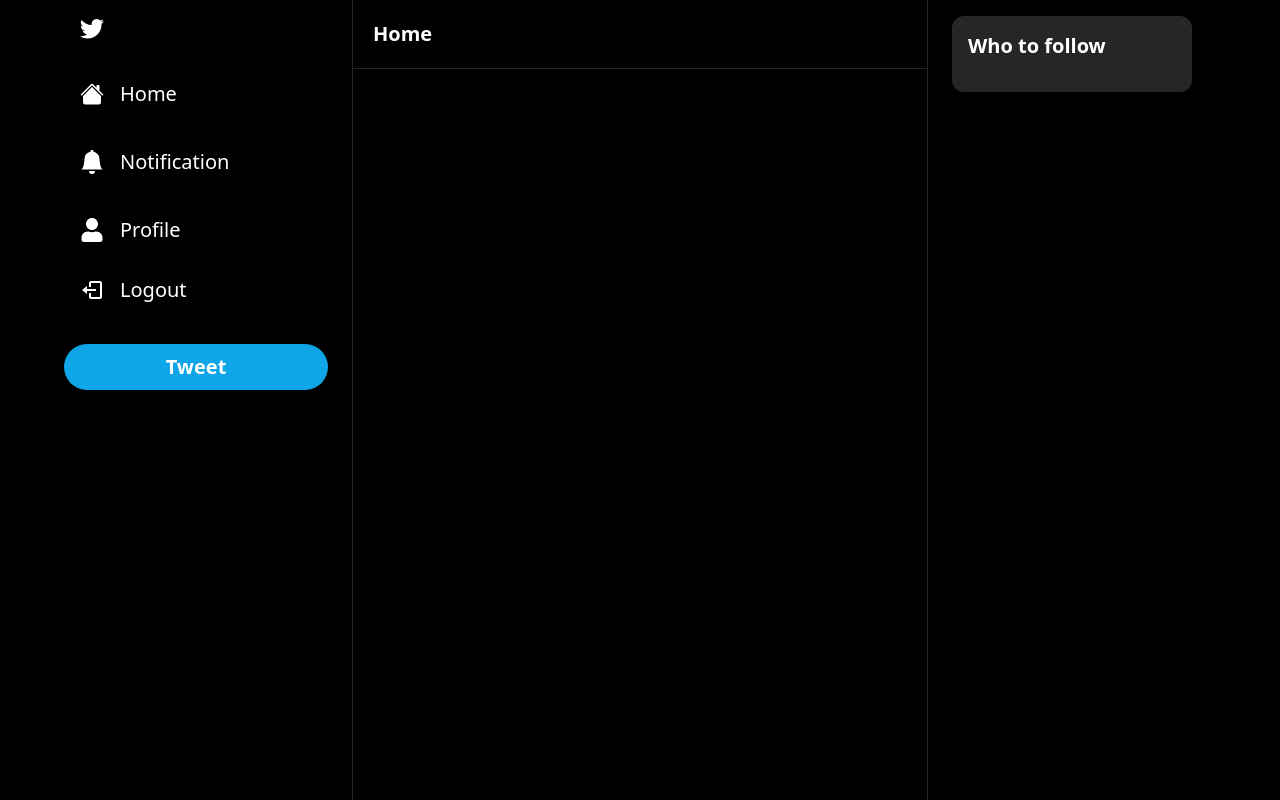
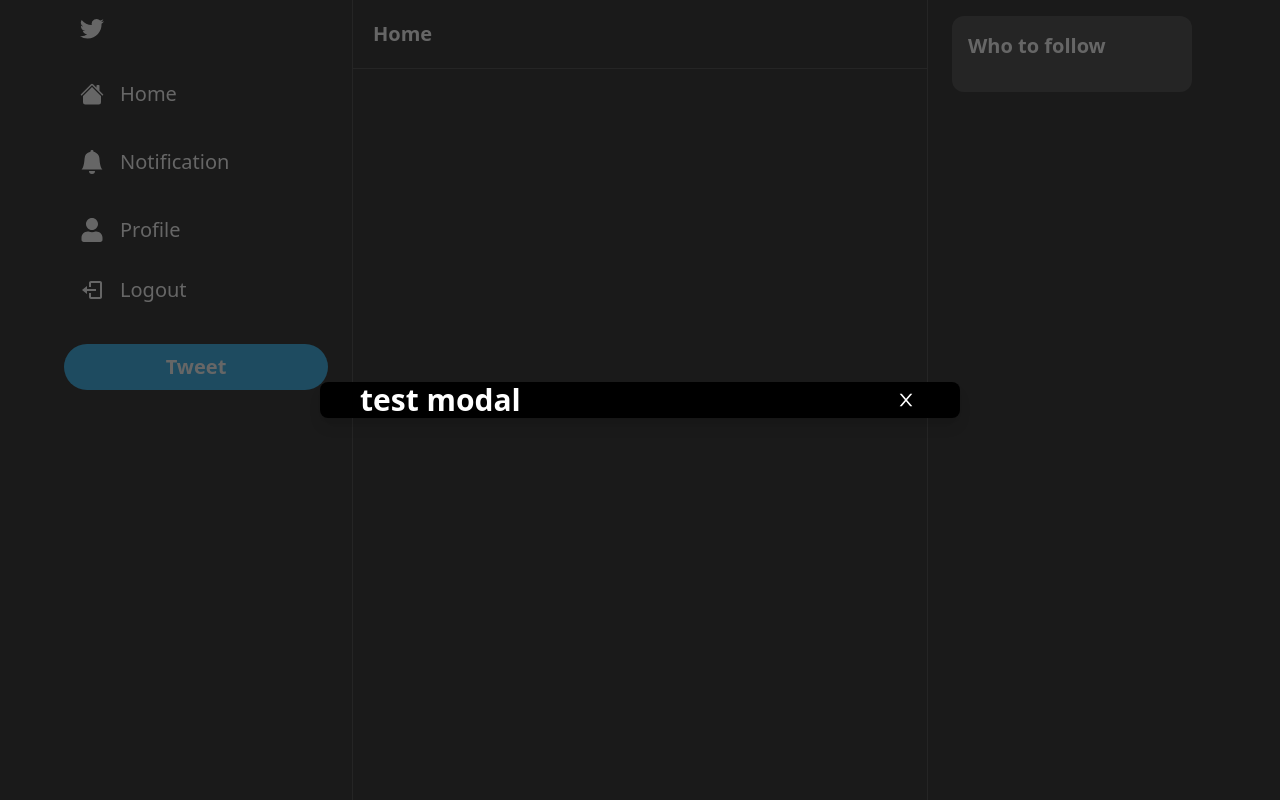
Before and after one commit to savvy1024/twitter-simple-clone, a Next.js app: page / in a window 1280 px wide. Built offline with nearby package versions, Linux system fonts and the light colour scheme.

Commit message:
update Modal

```diff
--- /dev/null
+++ b/components/Button.tsx
@@ -0,0 +1,43 @@
+interface ButtonProps{
+    label:string;
+    secondary?:boolean;
+    fullwidth?:boolean;
+    large?:boolean;
+    onClick:()=>void;
+    disabled?:boolean;
+    outline?:boolean;
+
+}
+
+const Button:React.FC<ButtonProps> = ({
+    label,
+    secondary,
+    fullwidth,
+    large,
+    onClick,
+    disabled,
+    outline
+}) => {
+  return (
+    <button
+    disabled={disabled}
+    onClick={onClick}
+    className={`
+    disabled:opacity-70
+    disabled:cursor-not-allowed
+    rounded-full
+    font-semibold
+    hover:opacity-80
+    transition
+    border-2
+    ${fullwidth?'w-full':'w-fit'}
+    ${secondary?'bg-white text-black border-black':'bg-sky-500 text-white border-sky-500'}
+    ${large?'px-5 py-3':'px-4 py-2'}
+    ${outline?'bg-transparent border-white text-white ':''}
+    `}>
+    {label}
+    </button>
+  )
+}
+
+export default Button
--- /dev/null
+++ b/components/Modal.tsx
@@ -0,0 +1,118 @@
+import React, { useCallback } from "react";
+import {AiOutlineClose} from "react-icons/ai";
+
+interface ModalProps{
+    isOpen?:boolean;
+    onClose:()=>void;
+    onSubmit:()=>void;
+    title?:string;
+    body?:React.ReactElement;
+    footer?:React.ReactElement;
+    actionLabel:string;
+    disabled?:boolean;
+    }
+
+const Modal:React.FC<ModalProps> = ({
+    isOpen,
+    onClose,
+    onSubmit,
+    title,
+    body,
+    footer,
+    actionLabel,
+    disabled
+}) => {
+
+    const handleClose = useCallback(()=>{
+        if(disabled){
+            return ;
+
+        }
+
+        onClose();
+    },[disabled,onClose])
+
+    const handleSubmit = useCallback(()=>{
+        if(disabled){
+            return ;
+        }
+        onSubmit();
+    },[disabled,onSubmit])
+
+    if(!isOpen)
+    {
+        return null;
+    }
+
+  return (
+    <>
+      <div className="
+      overflow-x-hidden
+      overflow-y-auto
+      fixed
+      inset-0
+      z-50
+      flex
+      items-center
+      justify-center
+      outline-none
+      focus:outline-none
+      bg-neutral-800
+      bg-opacity-70">
+
+        <div className="
+        relative
+        w-full
+        lg:w-3/6
+        my-6
+        mx-auto
+        lg:max-w-3xl
+        h-full
+        lg:h-auto">
+            {/* content */}
+            <div className="
+            h-full
+            lg:h-auto
+            border-0
+            rounded-lg
+            shadow-lg
+            relative
+            flex
+            flex-col
+            w-full
+            bg-black
+            outline-none
+            focus:outline-none">
+                {/* Header */}
+            <div className="
+            flex
+            items-center
+            justify-between
+            px-10
+            rounded-t
+            ">
+                <h3 className="text-3xl font-semibold text-white">
+                    {title}
+                </h3>
+                <button
+                 onClick={handleClose}
+                 className="
+                 p-1
+                 ml-auto
+                 border-0
+                 text-white
+                 hover:opacity-70
+                 transition">
+                    <AiOutlineClose size={20}/>
+                </button>
+            </div>
+
+            </div>
+        </div>
+
+      </div>
+    </>
+  )
+}
+
+export default Modal
--- a/pages/_app.tsx
+++ b/pages/_app.tsx
@@ -1,11 +1,15 @@
 import Layout from '@/components/Layout'
 import '@/styles/globals.css'
 import type { AppProps } from 'next/app'
+import Modal from '../components/Modal'
 
 export default function App({ Component, pageProps }: AppProps) {
   return (
+    <>
+     <Modal isOpen title="test modal"/>
      <Layout>
        <Component {...pageProps} />
      </Layout>
+    </>
   )
 }
```
